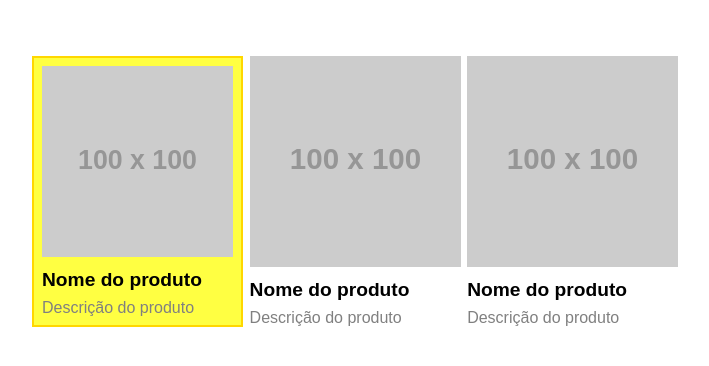
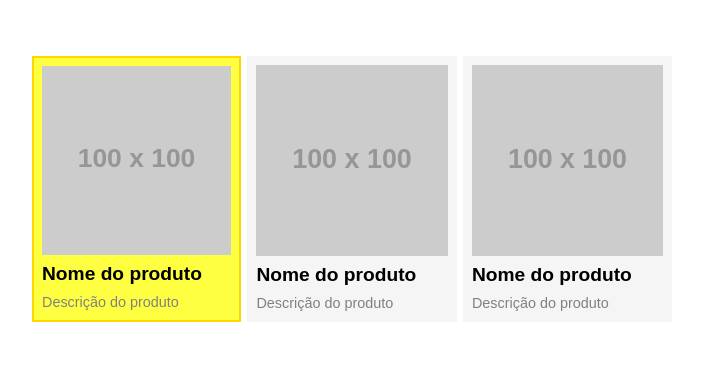
Before and after one commit to Gustavo-tec0110/exerc-cio, a plain HTML site: page index.html in a window 1280 px wide. Shown: the whole page, without its empty margins (288-997 px from the left). Drawn offline with Linux system fonts and the light colour scheme; placeholder pictures from the web are drawn by us.

Commit message:
Subindo HTML e CSS BEM do zero

```diff
--- a/css/css.css
+++ b/css/css.css
@@ -1,22 +1,34 @@
+/* Reset básico */
 * {
     margin: 0;
     padding: 0;
     font-family: sans-serif;
+    box-sizing: border-box; /* bom pra evitar problemas com padding/margin */
 }
 
+/* Bloco principal */
 .produtos {
     max-width: 640px;
     width: 100%;
     margin: 56px auto;
     display: grid;
-    grid-template-columns: 33% 33% 33%;
-    grid-column-gap: 1%;
+    grid-template-columns: repeat(3, 1fr); /* mais limpo que 33% 33% 33% */
+    gap: 1%; /* substitui grid-column-gap */
 }
 
-.produtos__item {}
+/* Bloco interno / item */
+.produtos__item {
+    /* estilo base do item, se precisar */
+    background-color: #f5f5f5; /* exemplo de cor neutra para itens normais */
+    padding: 8px;
+    border: 1px solid transparent;
+    transition: all 0.3s ease; /* para hover futuro */
+}
 
+/* Elementos do item */
 .produtos__imagem {
     width: 100%;
+    display: block; /* evita gaps em imagens inline */
 }
 
 .produtos__nome {
@@ -26,11 +38,12 @@
 
 .produtos__descricao {
     color: gray;
+    font-size: 0.9em;
+    line-height: 1.3;
 }
 
-/* Modificador */
+/* Modificador de destaque */
 .produtos__item--destaque {
     border: 2px solid gold;
-    padding: 8px;
     background-color: #ffff42;
 }
```
